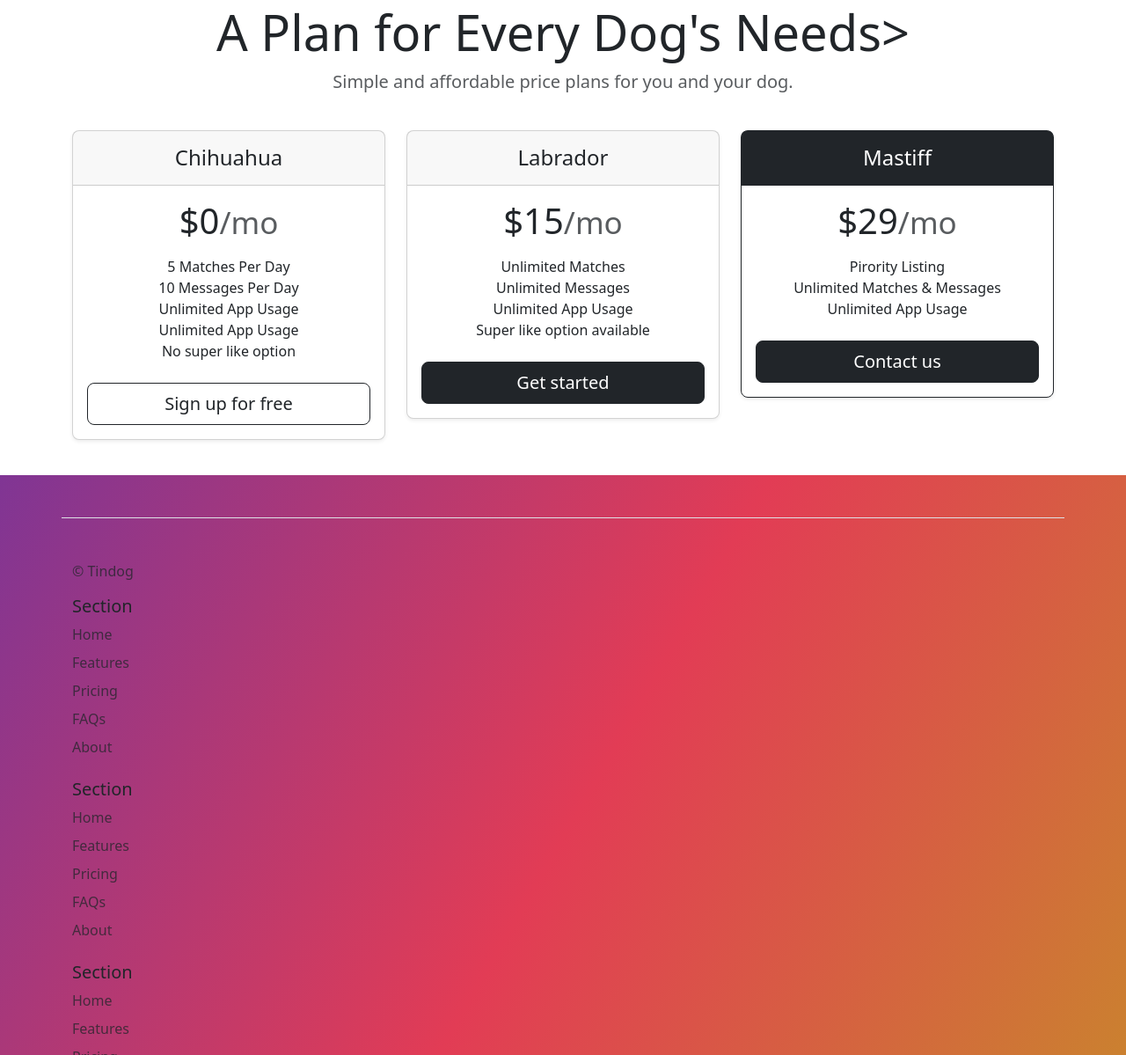
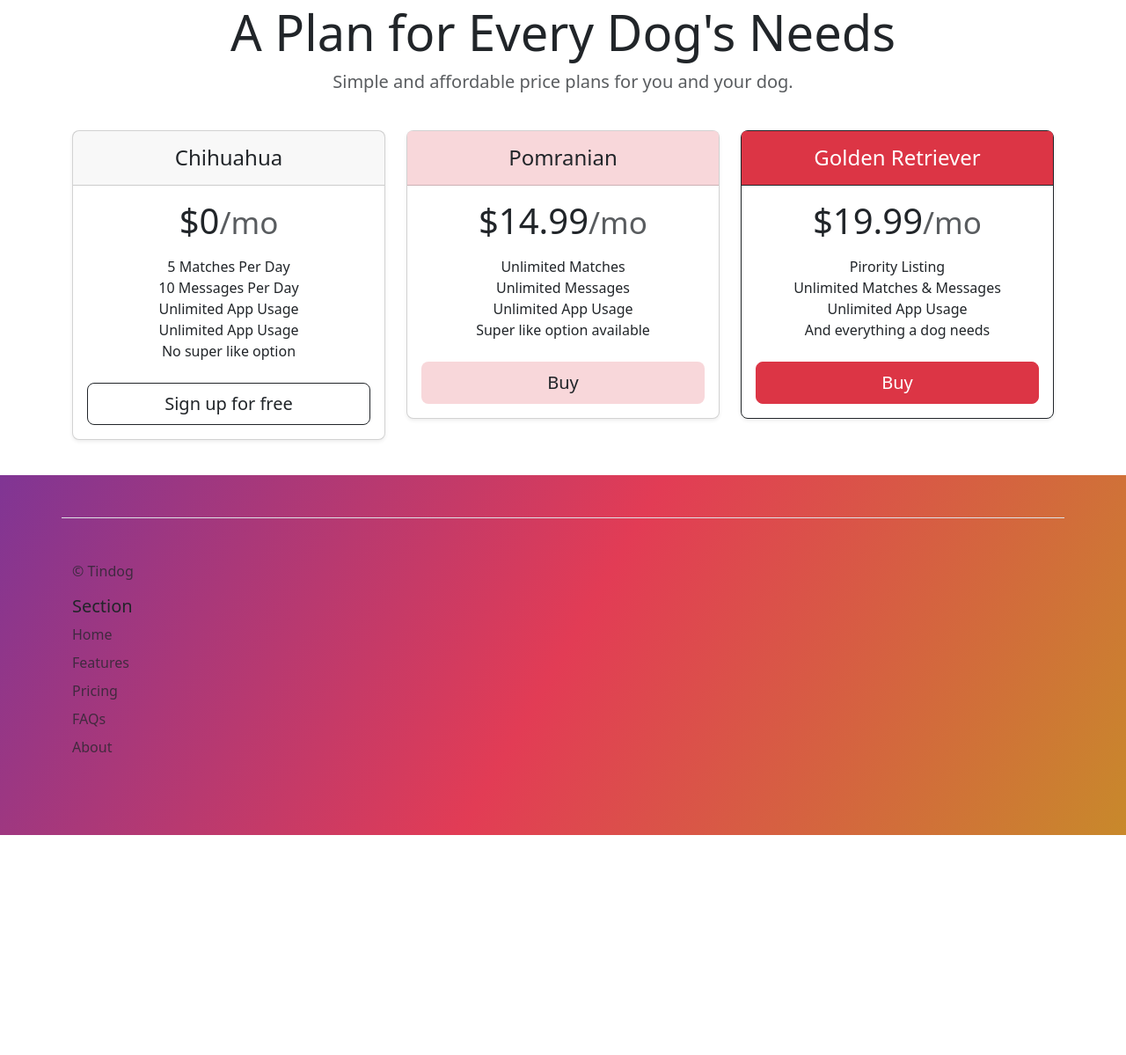
Before and after one commit to Avani-xo/TinDOG, a plain HTML site: page index.html in a window 1280 px wide. Shown: the part 1601-2800 px from the top of the page at 88% size. After the commit the page ends 2550 px from the top, so only its background shows below. Drawn offline with nearby package versions, Linux system fonts and the light colour scheme.

Commit message:
Update index.html

```diff
--- a/index.html
+++ b/index.html
@@ -24,14 +24,14 @@
  loading="lazy">
         </div>
         <div class="col-lg-6">
-     <h1 class="display-5 fw-bold text-body-emphasis lh-1 mb-3">Meet Dogs or pet them. <br>Upto you.</h1>   <div class="d-grid gap-2 d-md-flex justify-content-md-start">
+     <h1 class="display-5 fw-bold text-body-emphasis lh-1 mb-3">Meet Dogs or pet them. <br>Upto you.</h1>   <div class="d-grid gap-1 d-md-flex justify-content-md-start flex-column">
 
-    <button type="button" class="btn btn-outline-light btn-lg px-4"><svg xmlns="http://www.w3.org/2000/svg"
-       width="16" height="16" fill="shadow-sm" class="bi bi-google-play mb-1" viewBox="0 0 16 16">
+    <button type="button" class="btn btn-outline-light btn-lg px-4 bg-danger bg-gradient icon-link icon-link-hover justify-content-center"><svg xmlns="http://www.w3.org/2000/svg"
+       width="16" height="16" class="bi bi-google-play mb-1" viewBox="0 0 16 16">
       <path
      d="M14.222 9.374c1.037-.61 1.037-2.137 0-2.748L11.528 5.04 8.32 8l3.207 2.96 2.694-1.586Zm-3.595 2.116L7.583 8.68 1.03 14.73c.201 1.029 1.36 1.61 2.303 1.055l7.294-4.295ZM1 13.396V2.603L6.846 8 1 13.396ZM1.03 1.27l6.553 6.05 3.044-2.81L3.333.215C2.39-.341 1.231.24 1.03 1.27Z" />
    </svg> Download</button> <br>
-      <button type="button" class="btn btn-light btn-lg px-4 me-md-2"><svg xmlns="http://www.w3.org/2000/svg"
+      <button type="button" class="btn btn-light btn-lg px-4 me-md-2 bg-danger-subtle icon-link icon-link-hover justify-content-center"><svg xmlns="http://www.w3.org/2000/svg"
                 width="16" height="16" fill="currentColor" class="bi bi-apple mb-1" viewBox="0 0 16 16">
    <path
           d="M11.182.008C11.148-.03 9.923.023 8.857 1.18c-1.066 1.156-.902 2.482-.878 2.516.024.034 1.52.087 2.475-1.258.955-1.345.762-2.391.728-2.43Zm3.314 11.733c-.048-.096-2.325-1.234-2.113-3.422.212-2.189 1.675-2.789 1.698-2.854.023-.065-.597-.79-1.254-1.157a3.692 3.692 0 0 0-1.563-.434c-.108-.003-.483-.095-1.254.116-.508.139-1.653.589-1.968.607-.316.018-1.256-.522-2.267-.665-.647-.125-1.333.131-1.824.328-.49.196-1.422.754-2.074 2.237-.652 1.482-.311 3.83-.067 4.56.244.729.625 1.924 1.273 2.796.576.984 1.34 1.667 1.659 1.899.319.232 1.219.386 1.843.067.502-.308 1.408-.485 1.766-.472.357.013 1.061.154 1.782.539.571.197 1.111.115 1.652-.105.541-.221 1.324-1.059 2.238-2.758.347-.79.505-1.217.473-1.282Z" />
@@ -128,7 +128,7 @@
   <section id="pricing">
     <div class="container">
       <div class="pricing-header p-3 pb-md-4 mx-auto text-center">
-        <h2 class="display-4 fw-normal">A Plan for Every Dog's Needs></h2>
+        <h2 class="display-4 fw-normal">A Plan for Every Dog's Needs</h2>
          <p class="fs-5 text-body-secondary">Simple and affordable price plans for you and your dog.
       </div>
       <div class="row row-cols-1 row-cols-md-3 mb-3 text-center">
@@ -152,29 +152,30 @@
         </div>
   <div class="col">
           <div class="card mb-4 rounded-3 shadow-sm">
-            <div class="card-header py-3"> <h4 class="my-0 fw-normal">Labrador</h4>
+            <div class="card-header py-3 bg-danger-subtle"> <h4 class="my-0 fw-normal">Pomranian</h4>
        </div>
     <div class="card-body">
-        <h1 class="card-title pricing-card-title">$15<small class="text-body-secondary fw-light">/mo</small></h1>    <ul class="list-unstyled mt-3 mb-4">
+        <h1 class="card-title pricing-card-title">$14.99<small class="text-body-secondary fw-light">/mo</small></h1>    <ul class="list-unstyled mt-3 mb-4">
      <li>Unlimited Matches</li>
    <li>Unlimited Messages</li>   <li>Unlimited App Usage</li>
    <li>Super like option available</li>
-       </ul>        <button type="button" class="w-100 btn btn-lg btn-dark">Get started</button>
+       </ul>        <button type="button" class="w-100 btn btn-lg bg-danger-subtle" fill="currentColor">Buy</button>
   </div>
         </div>
   </div>
         <div class="col">
        <div class="card mb-4 rounded-3 shadow-sm border-dark">
-       <div class="card-header py-3 text-bg-dark border-dark">
-   <h4 class="my-0 fw-normal">Mastiff</h4>
+       <div class="card-header py-3 text-bg-danger border-dark">
+   <h4 class="my-0 fw-normal">Golden Retriever</h4>
        </div>
   <div class="card-body">
-     <h1 class="card-title pricing-card-title">$29<small class="text-body-secondary fw-light">/mo</small></h1>
+     <h1 class="card-title pricing-card-title">$19.99<small class="text-body-secondary fw-light">/mo</small></h1>
     <ul class="list-unstyled mt-3 mb-4">  <li>Pirority Listing</li>
       <li>Unlimited Matches & Messages</li>
       <li>Unlimited App Usage</li>
+      <li>And everything a dog needs</li>
   </ul>
-          <button type="button" class="w-100 btn btn-lg btn-dark">Contact us</button>
+          <button type="button" class="w-100 btn btn-lg btn-danger">Buy</button>
    </div>
    </div>
     </div>
@@ -199,24 +200,7 @@
           </ul>
      </div>
 
-    <div class="col mb-3">
-          <h5>Section</h5>
-   <ul class="nav flex-column">
-            <li class="nav-item mb-2"><a href="#" class="nav-link p-0 text-body-secondary">Home</a></li>
-    <li class="nav-item mb-2"><a href="#" class="nav-link p-0 text-body-secondary">Features</a></li>
-      <li class="nav-item mb-2"><a href="#" class="nav-link p-0 text-body-secondary">Pricing</a></li>
-      <li class="nav-item mb-2"><a href="#" class="nav-link p-0 text-body-secondary">FAQs</a></li>
-   <li class="nav-item mb-2"><a href="#" class="nav-link p-0 text-body-secondary">About</a></li>
-       </ul>
-        </div>
 
-   <div class="col mb-3">
-          <h5>Section</h5>
-     <ul class="nav flex-column">    <li class="nav-item mb-2"><a href="#" class="nav-link p-0 text-body-secondary">Home</a></li>
-            <li class="nav-item mb-2"><a href="#" class="nav-link p-0 text-body-secondary">Features</a></li>
-      <li class="nav-item mb-2"><a href="#" class="nav-link p-0 text-body-secondary">Pricing</a></li>
-    <li class="nav-item mb-2"><a href="#" class="nav-link p-0 text-body-secondary">FAQs</a></li>
-            <li class="nav-item mb-2"><a href="#" class="nav-link p-0 text-body-secondary">About</a></li>
     </ul>
         </div>
       </footer>
```
